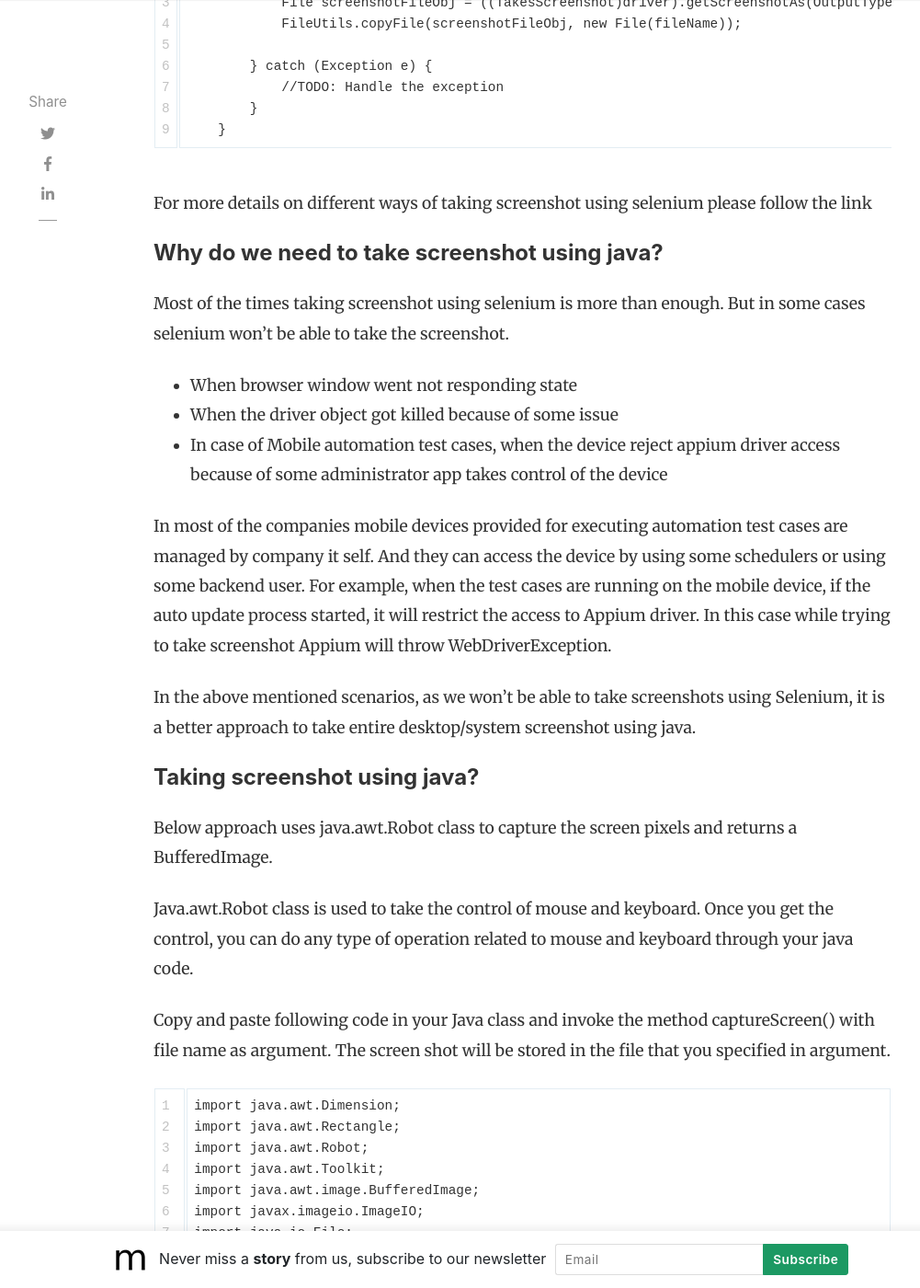
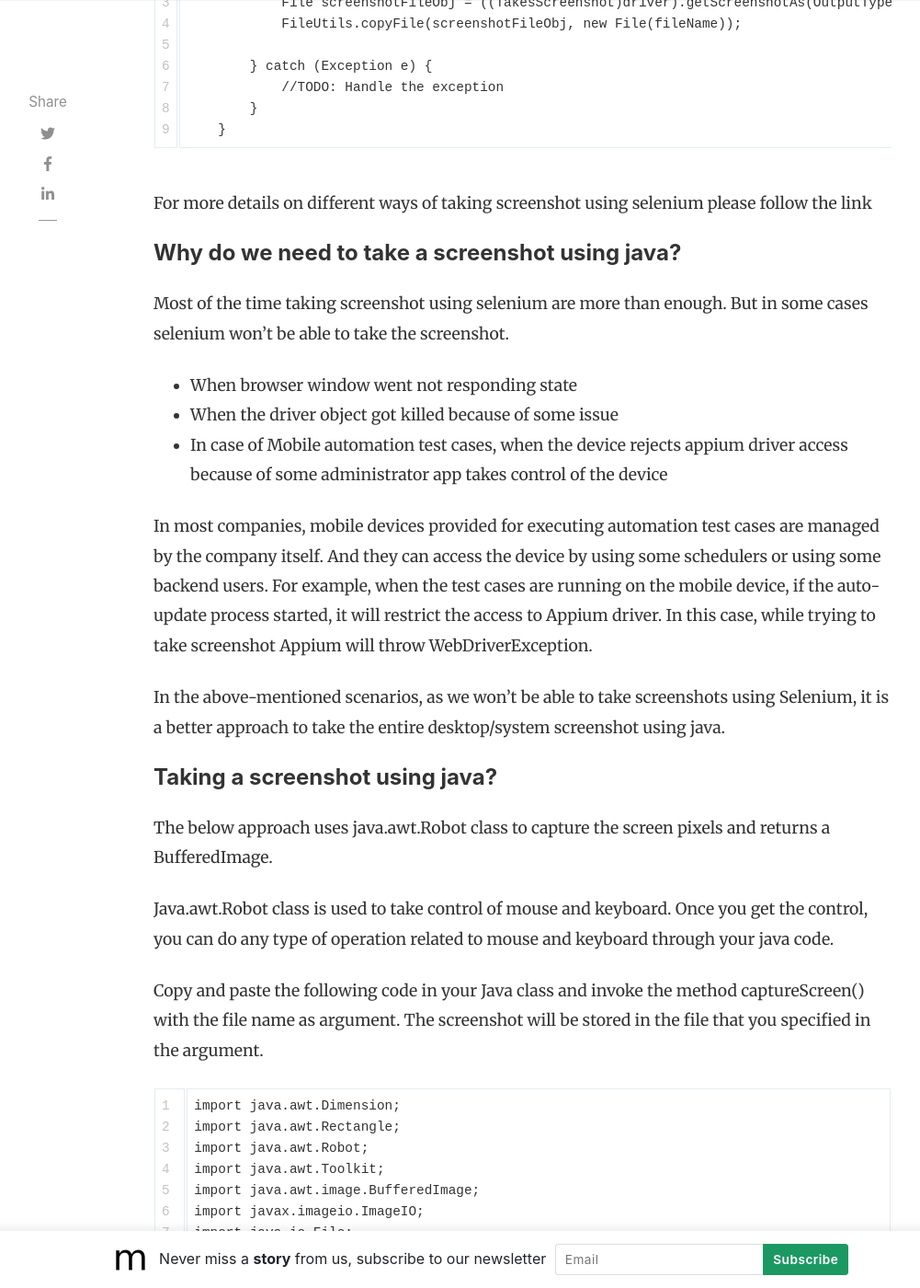
Before and after one commit to phemasundar/testing-school, a Jekyll site: the page built from _posts/2020-06-17-screenshot-java.md, in a window 1280 px wide and 1400 px high, scrolled down 1500 px. Shown: the whole window at 92% size, without its empty margins (118-1119 px from the left). Built offline with Jekyll 4.4.1, drawn with Linux system fonts in a browser that asks for light colours; nearby versions of some CDN libraries; comment, search, counter and statistics services are not loaded; some of the changed text lies outside the part shown.

Commit message:
Fixed grammar mistakes

````diff
--- a/_posts/2020-06-17-screenshot-java.md
+++ b/_posts/2020-06-17-screenshot-java.md
@@ -10,17 +10,17 @@ featured: true
 hidden: true
 ---
 
-When it comes to debugging the failed test cases in selenium or appium having screenshot of the web or mobile application can be very much handy.
-99% of the times one can identify the reason for automated test case failure just by seeing the screenshot at the time of failure without having to going through the logs dump.
+When it comes to debugging the failed test cases in selenium or appium having a screenshot of the web or mobile application can be very much handy.
+99% of the time one can identify the reason for automated test case failure just by seeing the screenshot at the time of failure without having to go through the logs dump.
 
-In this article we are going discuss the following:
-* how to take screenshots using selenium
-* situations where selenium fails to take screenshot
-* How to take screenshot with only java code without using selenium
+In this article we are going to discuss the following:
+* How to take screenshots using selenium
+* situations where selenium fails to take a screenshot
+* How to take a screenshot with only java code without using selenium
 
-#### Take screenshot using selenium
+#### Take a screenshot using selenium
 
-Below code snippet can be used to generate the screenshot using selenium.
+Below code snippet, can be used to generate the screenshot using selenium.
 
 ```html
     public static void getScreenshot(WebDriver driver, String fileName) {
@@ -36,24 +36,24 @@ Below code snippet can be used to generate the screenshot using selenium.
 
 For more details on different ways of taking screenshot using selenium please follow the link
 
-#### Why do we need to take screenshot using java?
+#### Why do we need to take a screenshot using java?
 
-Most of the times taking screenshot using selenium is more than enough. But in some cases selenium won't be able to take the screenshot.
+Most of the time taking screenshot using selenium are more than enough. But in some cases selenium won't be able to take the screenshot.
 * When browser window went not responding state
 * When the driver object got killed because of some issue
-* In case of Mobile automation test cases, when the device reject appium driver access because of some administrator app takes control of the device
+* In case of Mobile automation test cases, when the device rejects appium driver access because of some administrator app takes control of the device
 
-In most of the companies mobile devices provided for executing automation test cases are managed by company it self. And they can access the device by using some schedulers or using some backend user. For example, when the test cases are running on the mobile device, if the auto update process started, it will restrict the access to Appium driver. In this case while trying to take screenshot Appium will throw WebDriverException.
+In most companies, mobile devices provided for executing automation test cases are managed by the company itself. And they can access the device by using some schedulers or using some backend users. For example, when the test cases are running on the mobile device, if the auto-update process started, it will restrict the access to Appium driver. In this case, while trying to take screenshot Appium will throw WebDriverException.
 
-In the above mentioned scenarios, as we won't be able to take screenshots using Selenium, it is a better approach to take entire desktop/system screenshot using java.
+In the above-mentioned scenarios, as we won't be able to take screenshots using Selenium, it is a better approach to take the entire desktop/system screenshot using java.
 
-#### Taking screenshot using java?
+#### Taking a screenshot using java?
 
-Below approach uses java.awt.Robot class to capture the screen pixels and returns a BufferedImage.
+The below approach uses java.awt.Robot class to capture the screen pixels and returns a BufferedImage.
 
-Java.awt.Robot class is used to take the control of mouse and keyboard. Once you get the control, you can do any type of operation related to mouse and keyboard through your java code.
+Java.awt.Robot class is used to take control of mouse and keyboard. Once you get the control, you can do any type of operation related to mouse and keyboard through your java code.
 
-Copy and paste following code in your Java class and invoke the method captureScreen() with file name as argument. The screen shot will be stored in the file that you specified in argument.
+Copy and paste the following code in your Java class and invoke the method captureScreen() with the file name as argument. The screenshot will be stored in the file that you specified in the argument.
 
 ```html
 import java.awt.Dimension;
@@ -79,7 +79,7 @@ public void captureScreen(String fileName) throws Exception {
 
 #### Integrating the Java screenshot with Selenium screenshot code
 
-It is always recommended to use Selenium for taking screenshot. In case selenium is not able to take the screenshot then we should take the screenshot using java or any other programming language we are using to write selenium code.
+It is always recommended to use Selenium for taking a screenshot. In case selenium is not able to take the screenshot then we should take the screenshot using java or any other programming language we are using to write selenium code.
 
 Please take a look at the below code:
 
@@ -106,4 +106,4 @@ Please take a look at the below code:
     }
 ```
 
-Hope the above approach helps. Please let me know in the comments if any other ways of doing this.
+I hope the above approach helps. Please let me know in the comments if any other ways of doing this.
````
